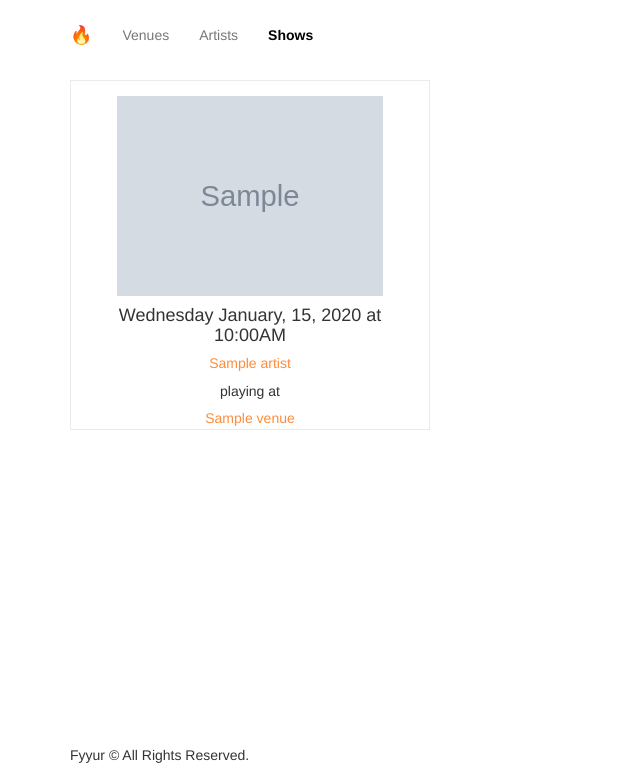
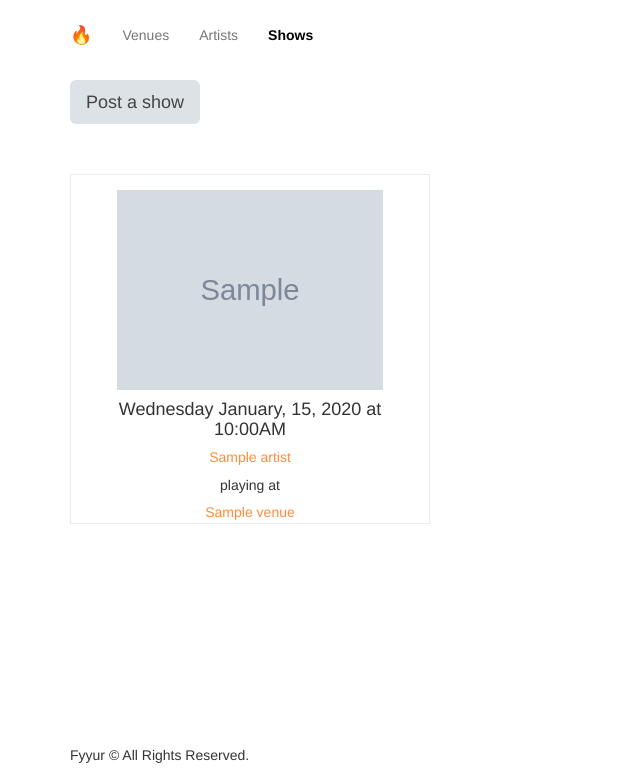
Before and after one commit to udayanshevade/fyyur-fullstack-nd-01, a Flask app: page /shows in a window 1280 px wide. Shown: the top 779 px of the page, without its empty margins (0-640 px from the left). Run offline with Flask 2, Linux system fonts and the light colour scheme; tables that the repository leaves empty hold one stand-in row (values such as "Sample post"); grey boxes marked "Sample" are stand-in pictures; some libraries are stand-ins or nearby versions.

Commit message:
styles: fix templates layouts for list pages

```diff
--- a/templates/pages/shows.html
+++ b/templates/pages/shows.html
@@ -1,7 +1,12 @@
 {% extends 'layouts/main.html' %}
 {% block title %}Fyyur | Shows{% endblock %}
 {% block content %}
-<div class="row shows">
+<header>
+    <a href="/shows/create">
+        <button class="btn btn-default btn-lg">Post a show</button>
+    </a>
+</header>
+<section class="row shows">
     {%for show in shows %}
     <div class="col-sm-4">
         <div class="tile tile-show">
@@ -13,5 +18,5 @@
         </div>
     </div>
     {% endfor %}
-</div>
+</section>
 {% endblock %}
```
Also changed, not shown: templates/pages/artists.html (+7 -0 lines), templates/pages/venues.html (+8 -1 lines).
